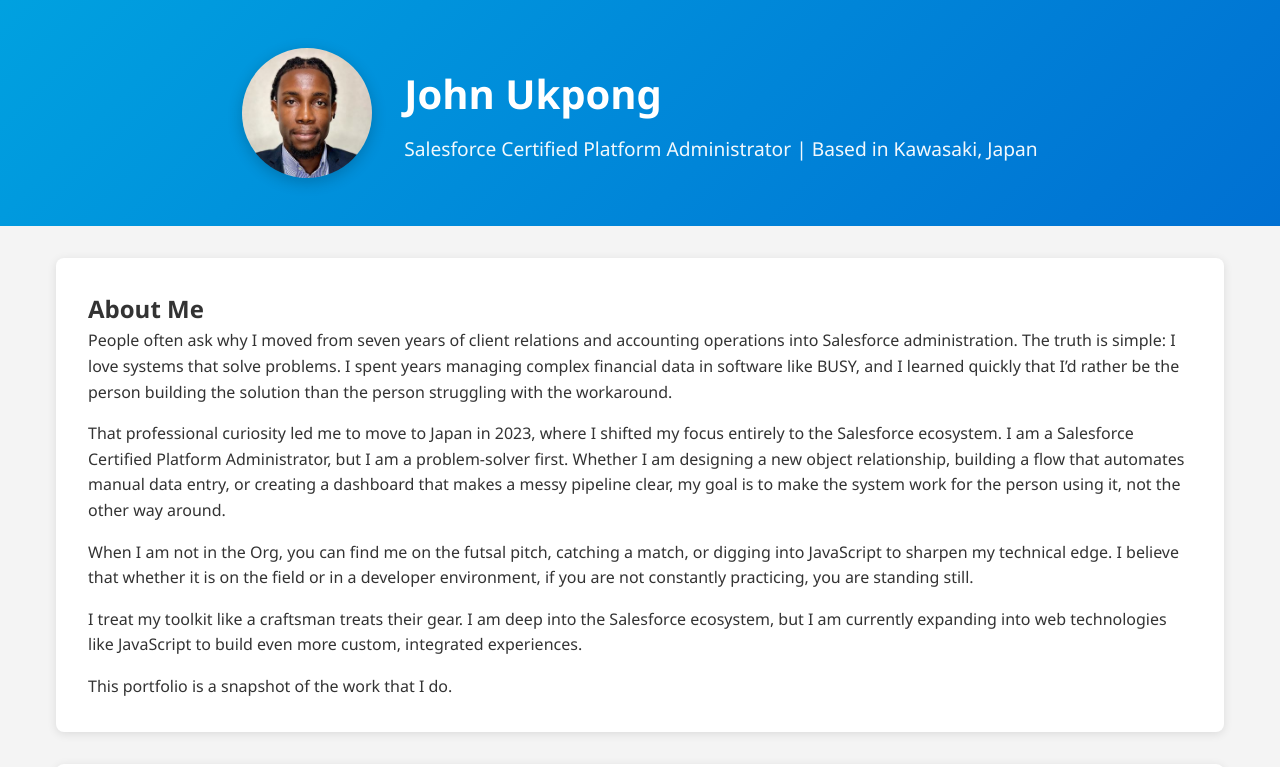
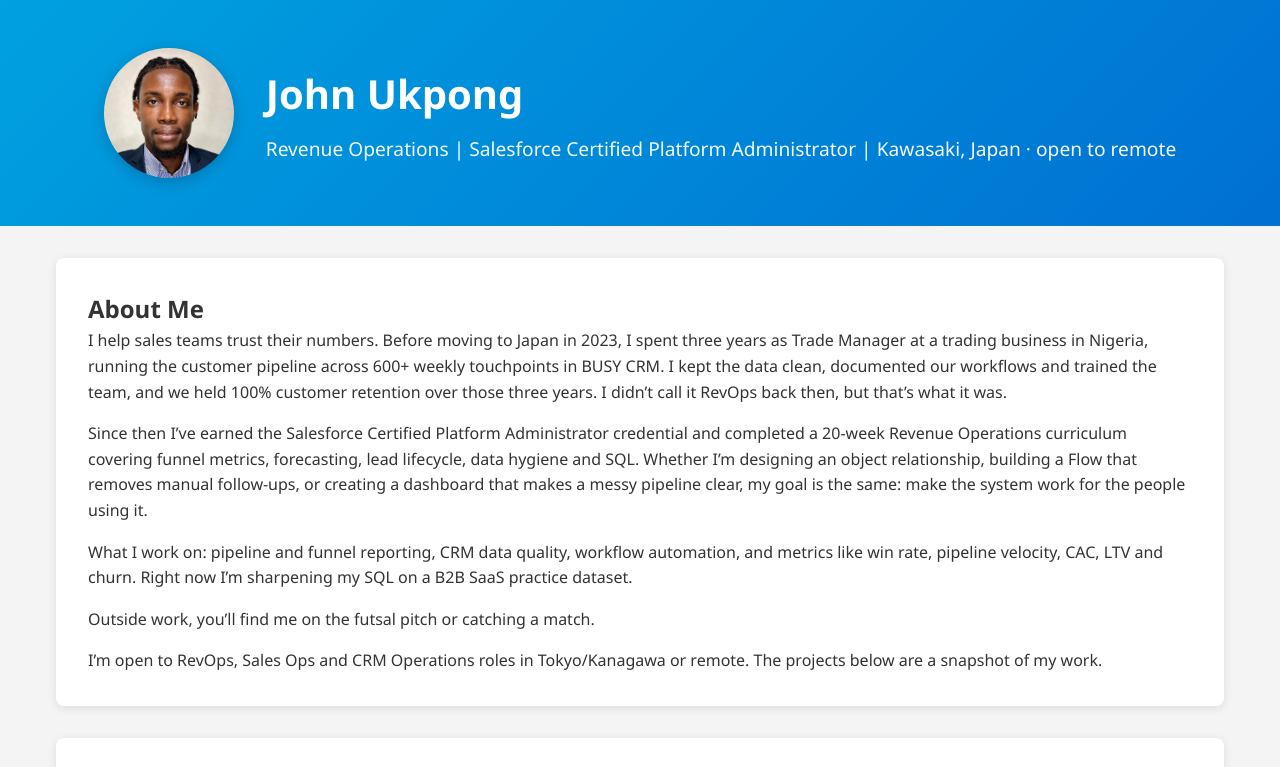
Before and after one commit to john-ukpong/john-ukpong.github.io, a plain HTML site: page index.html in a window 1280 px wide. Shown: the top 767 px of the page. Drawn offline with Linux system fonts and the light colour scheme.

Commit message:
Update headline and About Me for RevOps

```diff
--- a/index.html
+++ b/index.html
@@ -3,7 +3,7 @@
 <head>
     <meta charset="UTF-8">
     <meta name="viewport" content="width=device-width, initial-scale=1.0">
-    <title>John Ukpong - Salesforce Platform Administrator Portfolio</title>
+    <title>John Ukpong - RevOps &amp; Salesforce Portfolio</title>
     <style>
         * {
             margin: 0;
@@ -235,7 +235,7 @@
             <img src="profile-photo.jpg" alt="John Ukpong" class="profile-photo">
             <div class="header-text">
                 <h1>John Ukpong</h1>
-                <p>Salesforce Certified Platform Administrator | Based in Kawasaki, Japan</p>
+                <p>Revenue Operations | Salesforce Certified Platform Administrator | Kawasaki, Japan · open to remote</p>
             </div>
         </div>
     </header>
@@ -244,11 +244,11 @@
 
         <section class="intro">
             <h2>About Me</h2>
-            <p>People often ask why I moved from seven years of client relations and accounting operations into Salesforce administration. The truth is simple: I love systems that solve problems. I spent years managing complex financial data in software like BUSY, and I learned quickly that I’d rather be the person building the solution than the person struggling with the workaround.</p>
-            <p>That professional curiosity led me to move to Japan in 2023, where I shifted my focus entirely to the Salesforce ecosystem. I am a Salesforce Certified Platform Administrator, but I am a problem-solver first. Whether I am designing a new object relationship, building a flow that automates manual data entry, or creating a dashboard that makes a messy pipeline clear, my goal is to make the system work for the person using it, not the other way around.</p>
-            <p>When I am not in the Org, you can find me on the futsal pitch, catching a match, or digging into JavaScript to sharpen my technical edge. I believe that whether it is on the field or in a developer environment, if you are not constantly practicing, you are standing still.</p>
-            <p>I treat my toolkit like a craftsman treats their gear. I am deep into the Salesforce ecosystem, but I am currently expanding into web technologies like JavaScript to build even more custom, integrated experiences.</p>
-            <p>This portfolio is a snapshot of the work that I do.</p>
+            <p>I help sales teams trust their numbers. Before moving to Japan in 2023, I spent three years as Trade Manager at a trading business in Nigeria, running the customer pipeline across 600+ weekly touchpoints in BUSY CRM. I kept the data clean, documented our workflows and trained the team, and we held 100% customer retention over those three years. I didn’t call it RevOps back then, but that’s what it was.</p>
+            <p>Since then I’ve earned the Salesforce Certified Platform Administrator credential and completed a 20-week Revenue Operations curriculum covering funnel metrics, forecasting, lead lifecycle, data hygiene and SQL. Whether I’m designing an object relationship, building a Flow that removes manual follow-ups, or creating a dashboard that makes a messy pipeline clear, my goal is the same: make the system work for the people using it.</p>
+            <p>What I work on: pipeline and funnel reporting, CRM data quality, workflow automation, and metrics like win rate, pipeline velocity, CAC, LTV and churn. Right now I’m sharpening my SQL on a B2B SaaS practice dataset.</p>
+            <p>Outside work, you’ll find me on the futsal pitch or catching a match.</p>
+            <p>I’m open to RevOps, Sales Ops and CRM Operations roles in Tokyo/Kanagawa or remote. The projects below are a snapshot of my work.</p>
         </section>
 
 
```
